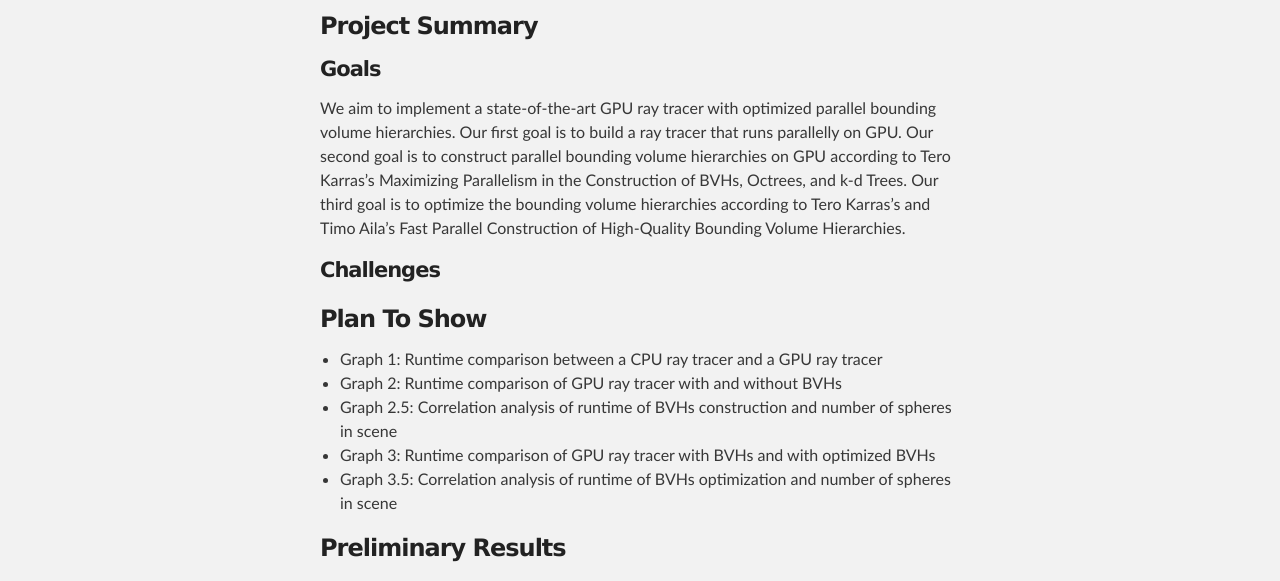
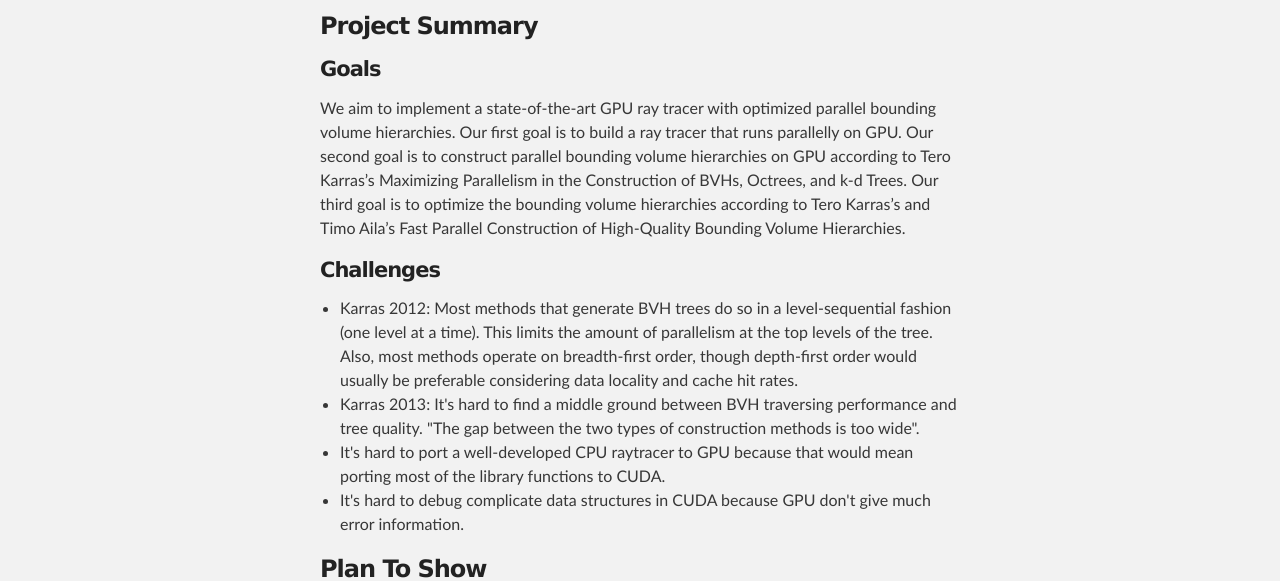
Before and after one commit to andrewwuan/15418-website, a plain HTML site: page index.html in a window 1280 px wide. Shown: the part 371-952 px from the top of the page. Drawn offline with Linux system fonts and the light colour scheme.

Commit message:
challenges

```diff
--- a/index.html
+++ b/index.html
@@ -40,7 +40,12 @@
 </p>
 
 <h4>Challenges</h4>
-<p></p>
+<ul>
+<li><b>Karras 2012</b>: Most methods that generate BVH trees do so in a level-sequential fashion (one level at a time). This limits the amount of parallelism at the top levels of the tree. Also, most methods operate on breadth-first order, though depth-first order would usually be preferable considering data locality and cache hit rates.
+<li><b>Karras 2013</b>: It's hard to find a middle ground between BVH traversing performance and tree quality. "The gap between the two types of construction methods is too wide".
+<li>It's hard to port a well-developed CPU raytracer to GPU because that would mean porting most of the library functions to CUDA.
+<li>It's hard to debug complicate data structures in CUDA because GPU don't give much error information.
+</ul>
 
 <h3>
 <a id="rather-drive-stick" class="anchor" href="#rather-drive-stick" aria-hidden="true"><span class="octicon octicon-link"></span></a>Plan To Show</h3>
```
